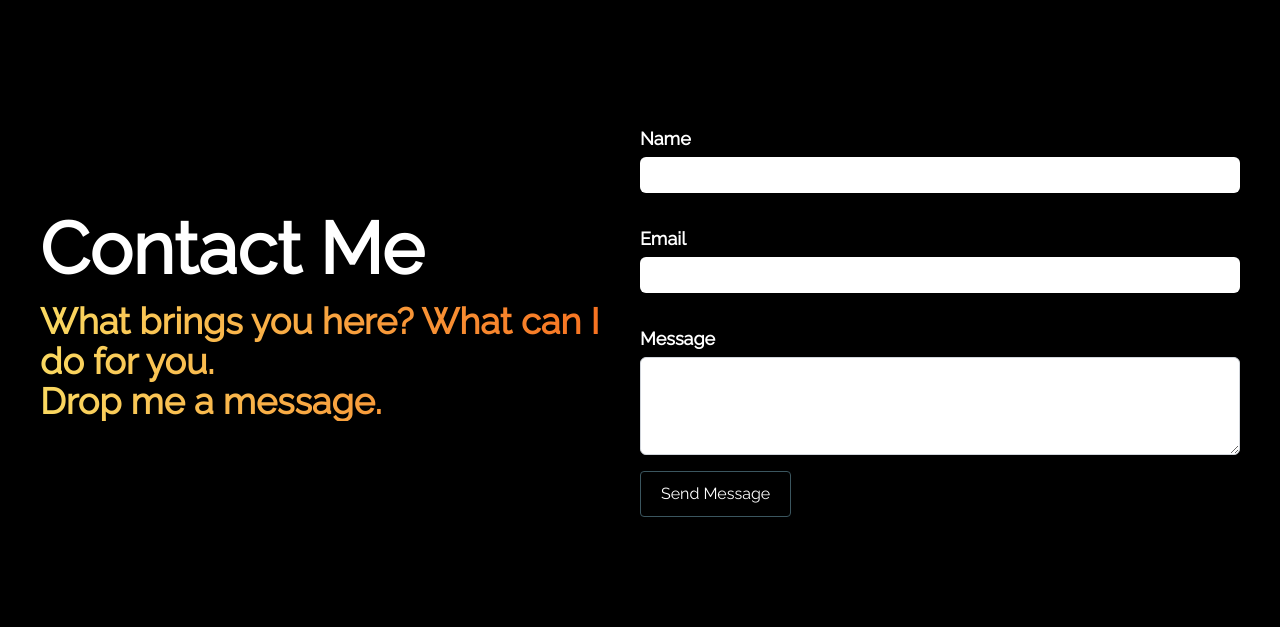
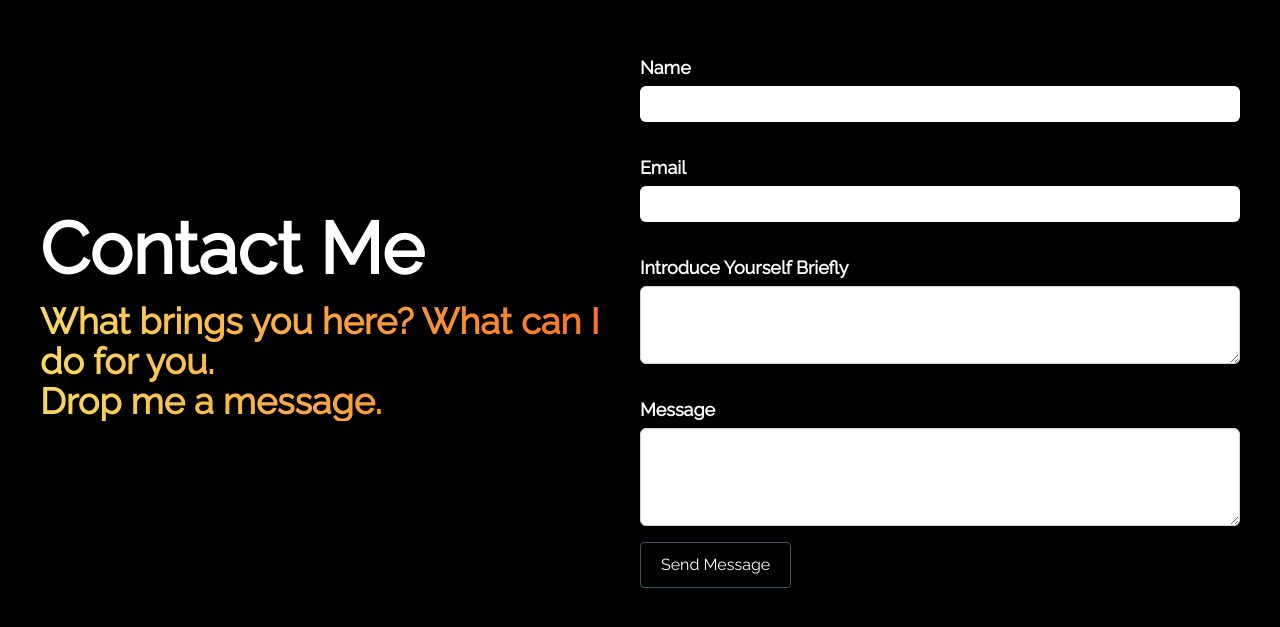
Before and after one commit to Umar-Waseem/umars_portfolio, a Next.js app: page / in a window 1280 px wide. Shown: the part 2471-3098 px from the top of the page. Built offline with nearby package versions, Linux system fonts and the light colour scheme.

Commit message:
added brief intro field to contact section

```diff
--- a/src/components/contact_form.tsx
+++ b/src/components/contact_form.tsx
@@ -42,6 +42,20 @@ const ContactForm = () => {
                     </div>
                 </div>
                 <div>
+                    <label htmlFor="briefIntro" className="block text-lg font-extrabold text-white">
+                        Introduce Yourself Briefly
+                    </label>
+                    <div className="mt-1">
+                        <textarea
+                            id="briefIntro"
+                            name="briefIntro"
+                            rows={3}
+                            required
+                            className="block w-full text-black font-bold p-2 shadow-sm sm:text-sm focus:ring-indigo-500 focus:border-indigo-500 border border-gray-300 rounded-md"
+                        ></textarea>
+                    </div>
+                </div>
+                <div>
                     <label htmlFor="message" className="block text-lg font-extrabold text-white">
                         Message
                     </label>
```
